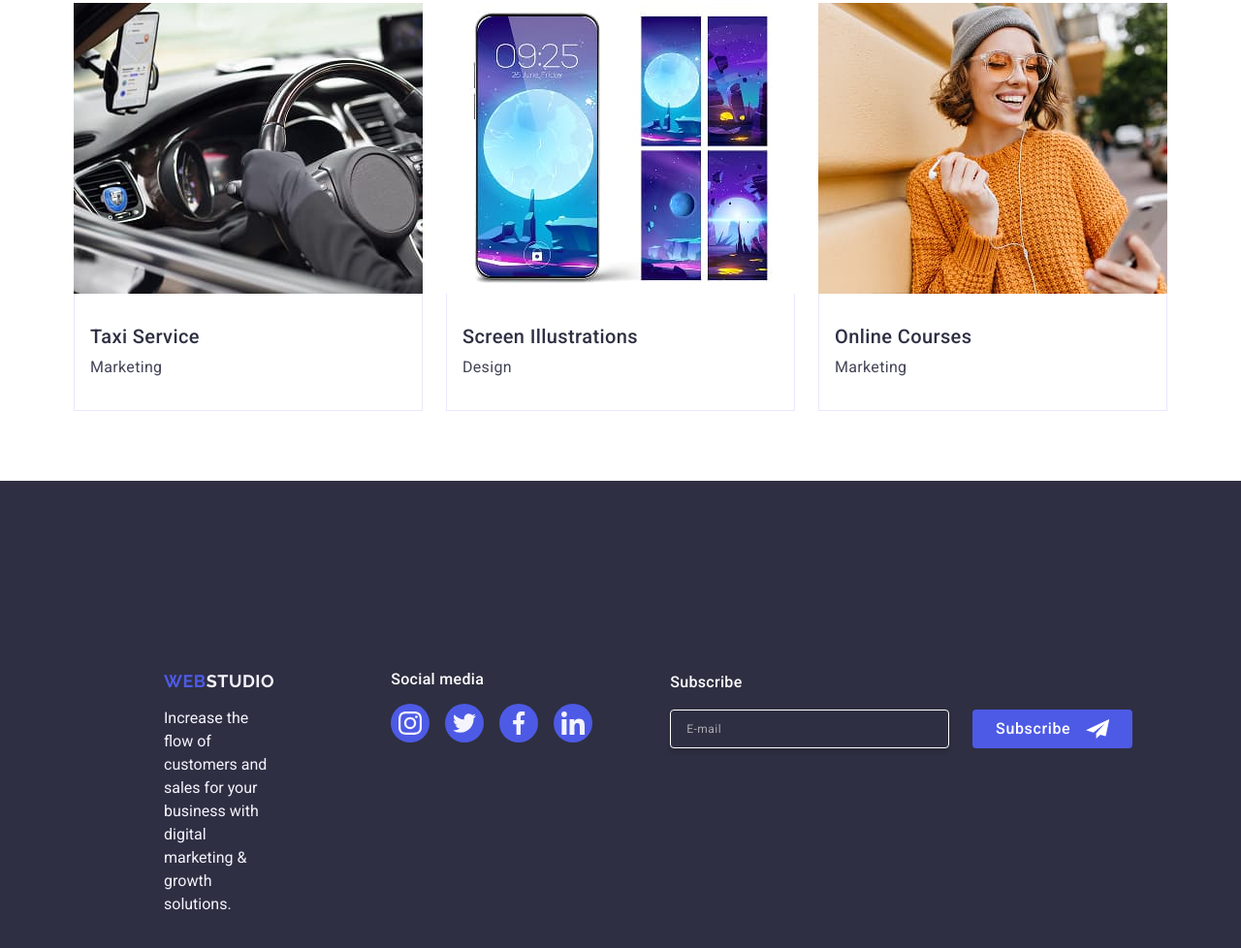
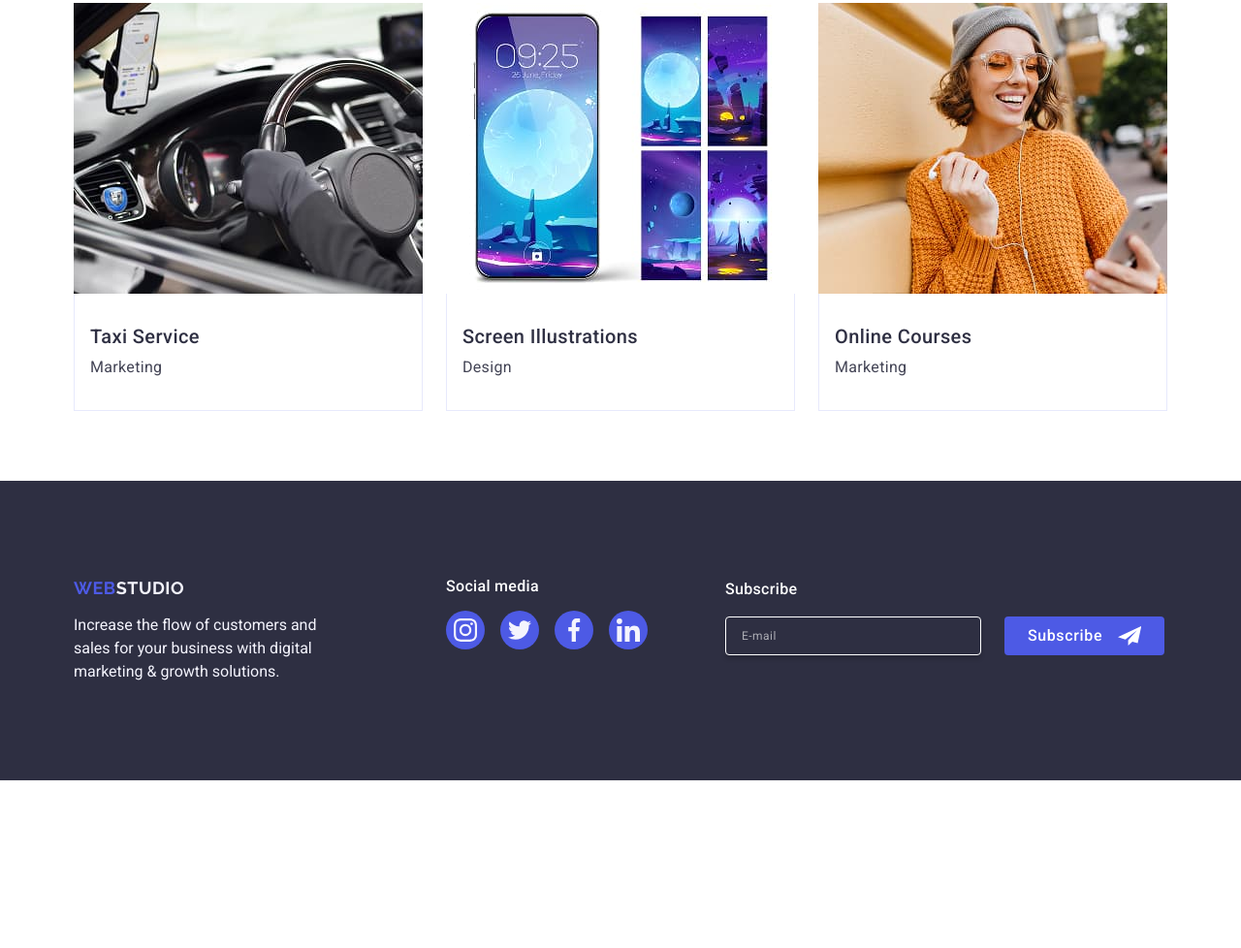
Before and after one commit to Pakotak/goit-markup-hw-06, a plain HTML site: page index.html in a window 1280 px wide. Shown: the part 2546-3524 px from the top of the page at 97% size. After the commit the page ends 3351 px from the top, so only its background shows below. Drawn offline with nearby package versions, Linux system fonts and the light colour scheme.

Commit message:
Refactor footer styles for better layout
Adjusted footer styles for improved layout and spacing.

```diff
--- a/css/styles.css
+++ b/css/styles.css
@@ -934,11 +934,10 @@ p {
 }
 
 @media only screen and (min-width: 1158px) {
-  .footer {
-    padding: 100px 0;
+  .footer-top {
+    gap: 0;
   }
   .footer-container {
-    padding-right: 120px;
   }
 
   .footer-top {
@@ -946,17 +945,22 @@ p {
     flex-direction: row;
     align-items: flex-start;
     text-align: left;
-    gap: 0;
+    padding: 100px 15px;
   }
   .footer-container-social {
-    padding-right: 80px;
+    margin-left: 120px;
   }
-
   .footer-form {
     display: flex;
     flex-direction: row;
     align-items: center;
     gap: 24px;
+  }
+  .footer-form-input {
+    width: 264px;
+  }
+  .footer-form-block {
+    margin-left: 80px;
   }
 }
 
```
